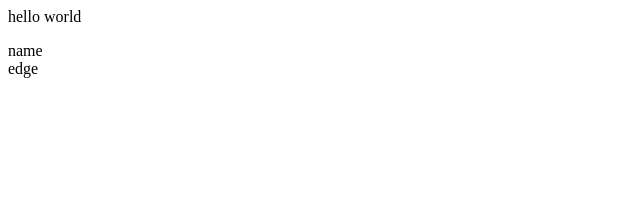
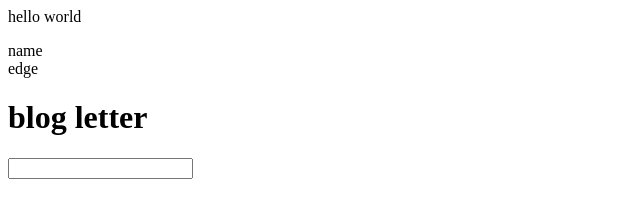
Before and after one commit to karishmasakhare679/apnacollegeDemo, a plain HTML site: page index.html in a window 1280 px wide. Shown: the whole page, without its empty margins (0-640 px from the left). Drawn offline with Linux system fonts and the light colour scheme.

Commit message:
Add Hedding And Input Box , by karishma:01/03/2024

```diff
--- a/index.html
+++ b/index.html
@@ -1,3 +1,5 @@
 <p>hello world</p>
 <div>name</div>
 <span class="btn btn-edge">edge</span>
+<h1>blog letter</h1>
+<input type="text" name="username" />
```
